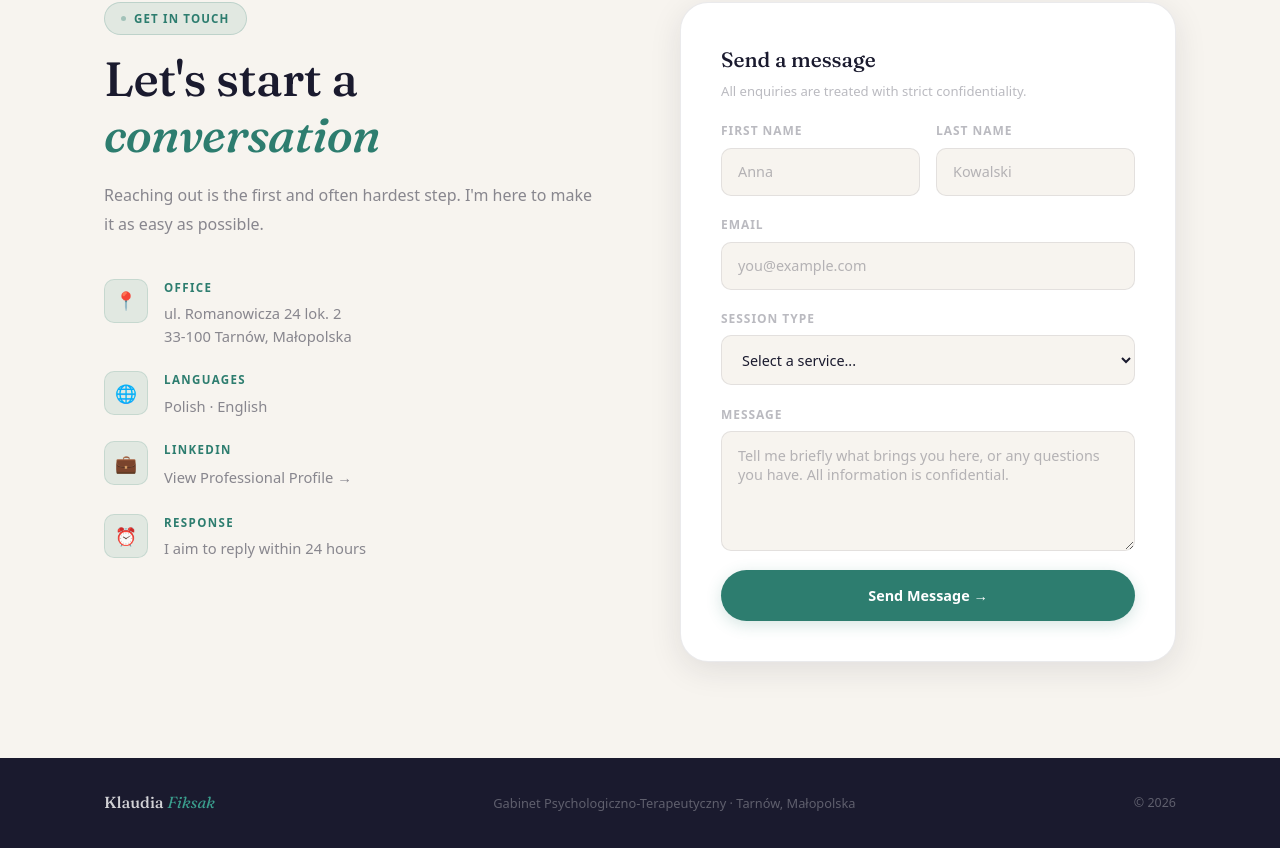
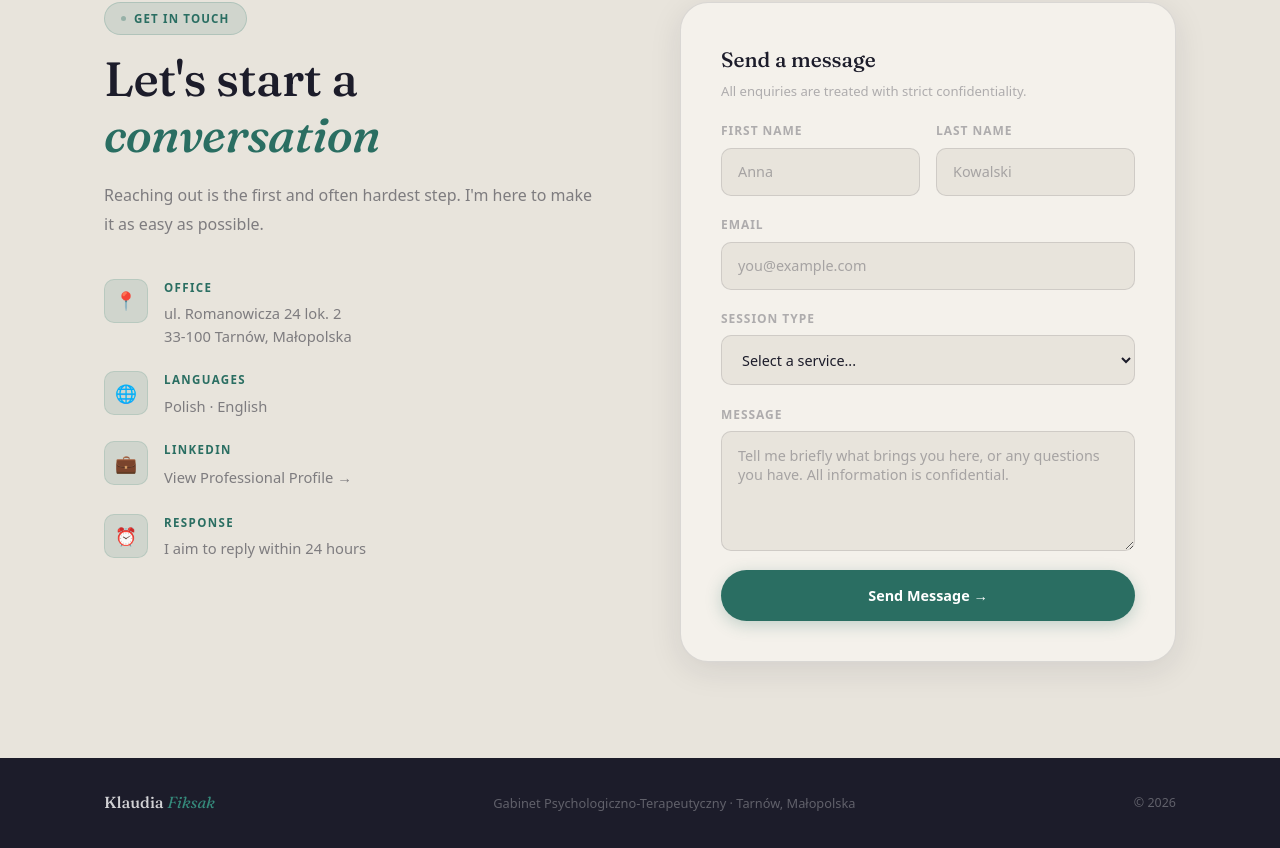
Before and after one commit to sds3424-cmyk/fiksak, a Next.js app: page / in a window 1280 px wide. Shown: the part 4779-5627 px from the top of the page. Built offline with nearby package versions, Linux system fonts and the light colour scheme; a web font is replaced by a local one.

Commit message:
Update globals.css

```diff
--- a/styles/globals.css
+++ b/styles/globals.css
@@ -3,32 +3,32 @@
 *, *::before, *::after { box-sizing: border-box; margin: 0; padding: 0; }
 
 :root {
-  --bg:        #F7F4EF;
-  --bg2:       #EEEAE2;
-  --white:     #FFFFFF;
-  --surface:   #FFFFFF;
-  --surface2:  #F0EDE7;
+  --bg:        #E8E4DC;
+  --bg2:       #DDD9D0;
+  --white:     #F4F1EB;
+  --surface:   #F4F1EB;
+  --surface2:  #E2DED5;
 
-  --teal:      #2D7D6F;
-  --teal-lt:   #3A9E8D;
-  --teal-dim:  rgba(45,125,111,0.1);
-  --teal-glow: rgba(45,125,111,0.2);
+  --teal:      #2A6E62;
+  --teal-lt:   #358A7B;
+  --teal-dim:  rgba(42,110,98,0.12);
+  --teal-glow: rgba(42,110,98,0.25);
 
-  --coral:     #E8604C;
-  --coral-lt:  #F07B69;
-  --coral-dim: rgba(232,96,76,0.1);
+  --coral:     #C9503D;
+  --coral-lt:  #D96A57;
+  --coral-dim: rgba(201,80,61,0.1);
 
-  --sand:      #C8A97E;
-  --sand-dim:  rgba(200,169,126,0.15);
+  --sand:      #B8945C;
+  --sand-dim:  rgba(184,148,92,0.15);
 
-  --ink:       #1A1A2E;
-  --ink-80:    rgba(26,26,46,0.8);
-  --ink-50:    rgba(26,26,46,0.5);
-  --ink-30:    rgba(26,26,46,0.3);
-  --ink-10:    rgba(26,26,46,0.06);
+  --ink:       #1C1C2A;
+  --ink-80:    rgba(28,28,42,0.82);
+  --ink-50:    rgba(28,28,42,0.52);
+  --ink-30:    rgba(28,28,42,0.32);
+  --ink-10:    rgba(28,28,42,0.07);
 
-  --border:       rgba(26,26,46,0.09);
-  --border-hover: rgba(26,26,46,0.18);
+  --border:       rgba(28,28,42,0.12);
+  --border-hover: rgba(28,28,42,0.22);
 
   --font-display: 'Fraunces', Georgia, serif;
   --font-body:    'Satoshi', system-ui, sans-serif;
@@ -82,7 +82,7 @@ body {
   position: fixed; top: 0; left: 0; right: 0; z-index: 100;
   padding: 1.2rem 2.5rem;
   display: flex; align-items: center; justify-content: space-between;
-  background: rgba(247,244,239,0.88);
+  background: rgba(232,228,220,0.9);
   backdrop-filter: blur(20px) saturate(180%);
   border-bottom: 1px solid var(--border);
   transition: padding 0.3s var(--ease);
@@ -119,7 +119,7 @@ body {
 /* ── MOBILE MENU ── */
 .mobile-menu {
   display: none; position: fixed; inset: 0; z-index: 99;
-  background: rgba(247,244,239,0.97); backdrop-filter: blur(20px);
+  background: rgba(232,228,220,0.97); backdrop-filter: blur(20px);
   flex-direction: column; align-items: center; justify-content: center; gap: 2.5rem;
 }
 .mobile-menu.open { display: flex; }
```
